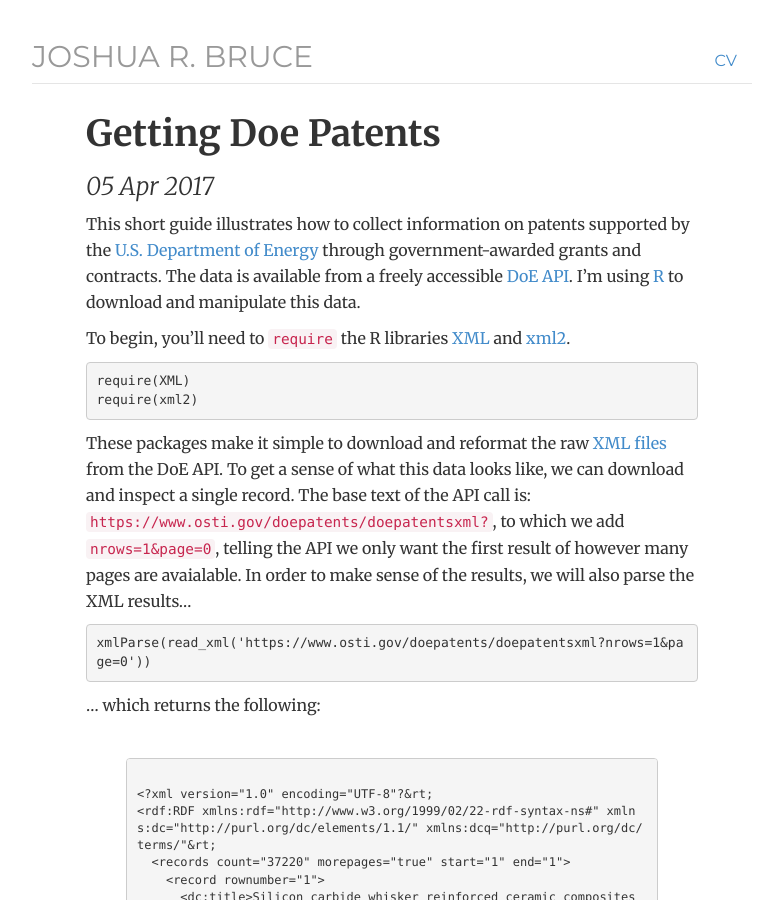
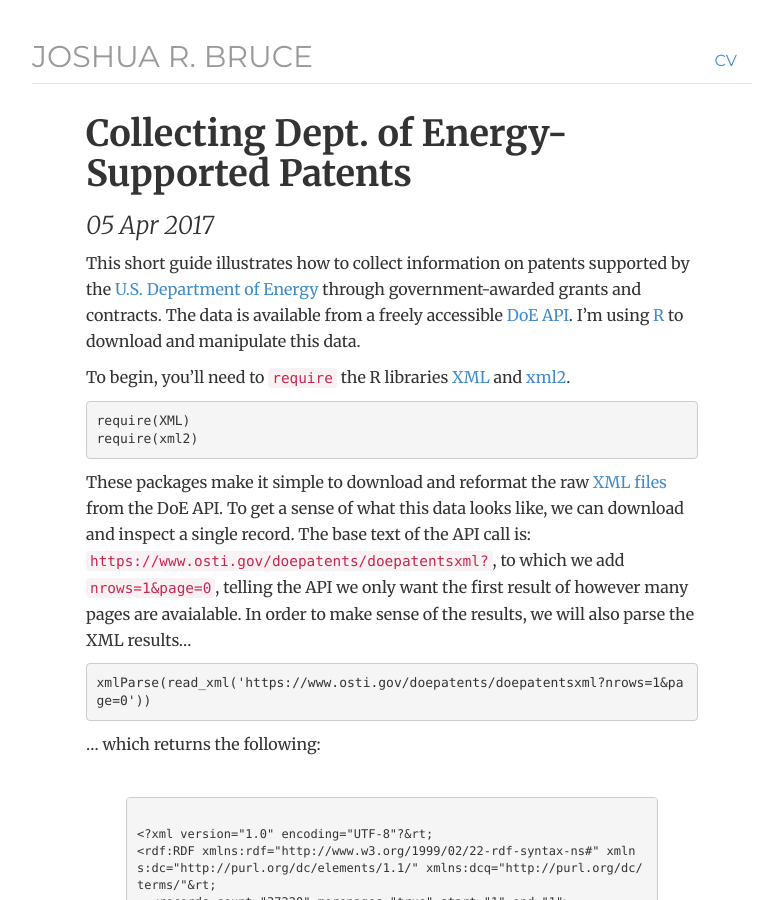
Before and after one commit to joshuarbruce/joshuarbruce.github.io, a Jekyll site: the page built from _posts/2017-04-05-getting-doe-patents.md, in a window 1280 px wide and 900 px high. Shown: the whole window, without its empty margins (248-1016 px from the left). Built offline with Jekyll 4.4.1, drawn with Linux system fonts in a browser that asks for light colours; nearby versions of some CDN libraries; our own code applies the rules of GitHub Pages for plain Markdown files.

Commit message:
Update 2017-04-05-getting-doe-patents.md

```diff
--- a/_posts/2017-04-05-getting-doe-patents.md
+++ b/_posts/2017-04-05-getting-doe-patents.md
@@ -1,3 +1,8 @@
+---
+layout: post
+title: Collecting Dept. of Energy-Supported Patents
+---
+
 This short guide illustrates how to collect information on patents supported by the <a href="https://energy.gov/" target="blank">U.S. Department of Energy</a> through government-awarded grants and contracts. The data is available from a freely accessible <a href="https://www.osti.gov/home/XMLServices.html" target = "blank">DoE API</a>. I'm using <a href="https://www.r-project.org/" target="blank">R</a> to download and manipulate this data.
 
 To begin, you'll need to <code>require</code> the R libraries <a href="https://cran.r-project.org/web/packages/XML/index.html" target = "blank">XML</a> and <a href="https://cran.r-project.org/web/packages/xml2/index.html" target="blank">xml2</a>.
```
